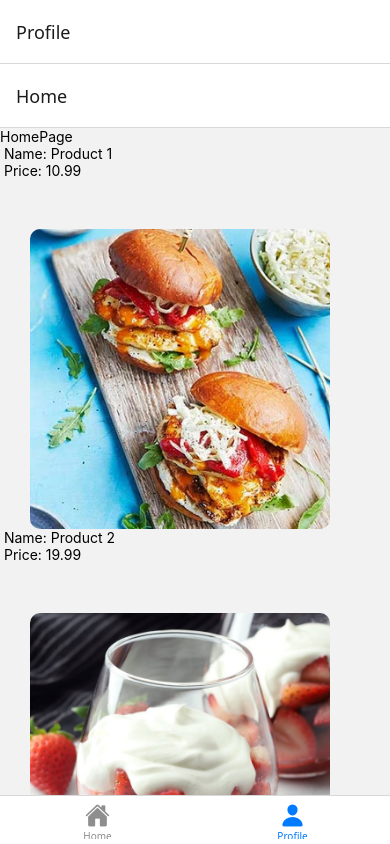
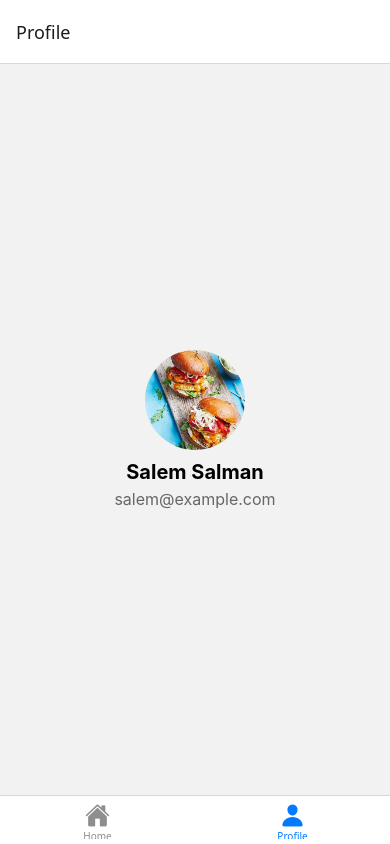
Before and after one commit to KwSalem/react-native-mini-project, a React Native app: screen /Profile in a window 390 px wide. Built offline with nearby package versions, Linux system fonts and the light colour scheme.

Commit message:
Done TabNavigation Profile.

```diff
--- /dev/null
+++ b/src/components/Profile/ProfileDetails.js
@@ -0,0 +1,40 @@
+import React from "react";
+import { View, Text, Image, StyleSheet } from "react-native";
+
+const ProfileDetails = () => {
+  return (
+    <View style={styles.container}>
+      <Image
+        source={require("../../../assets/product1.png")}
+        style={styles.image}
+      />
+      <Text style={styles.name}>Salem Salman</Text>
+      <Text style={styles.email}>salem@example.com</Text>
+    </View>
+  );
+};
+
+const styles = StyleSheet.create({
+  container: {
+    flex: 1,
+    justifyContent: "center",
+    alignItems: "center",
+  },
+  image: {
+    width: 100,
+    height: 100,
+    borderRadius: 50,
+  },
+  name: {
+    fontSize: 20,
+    fontWeight: "bold",
+    marginTop: 10,
+  },
+  email: {
+    fontSize: 16,
+    color: "#666",
+    marginTop: 5,
+  },
+});
+
+export default ProfileDetails;
--- a/src/navigations/MainNavigation.js
+++ b/src/navigations/MainNavigation.js
@@ -2,7 +2,7 @@ import React from "react";
 import { createBottomTabNavigator } from "@react-navigation/bottom-tabs";
 import { Ionicons } from "@expo/vector-icons";
 import HomeNavigation from "./HomeNavigation";
-
+import ProfileDetails from "../components/Profile/ProfileDetails";
 const Tab = createBottomTabNavigator();
 
 const MainNavigation = () => {
@@ -20,7 +20,7 @@ const MainNavigation = () => {
       />
       <Tab.Screen
         name="Profile"
-        component={HomeNavigation}
+        component={ProfileDetails}
         options={{
           tabBarLabel: "Profile",
           tabBarIcon: ({ color, size }) => (
```
